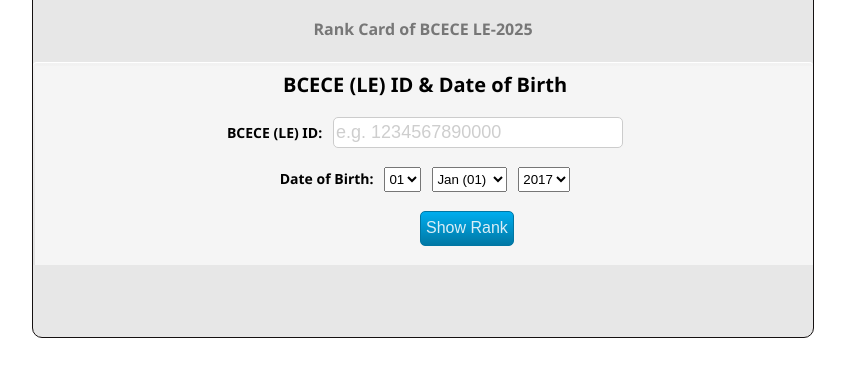
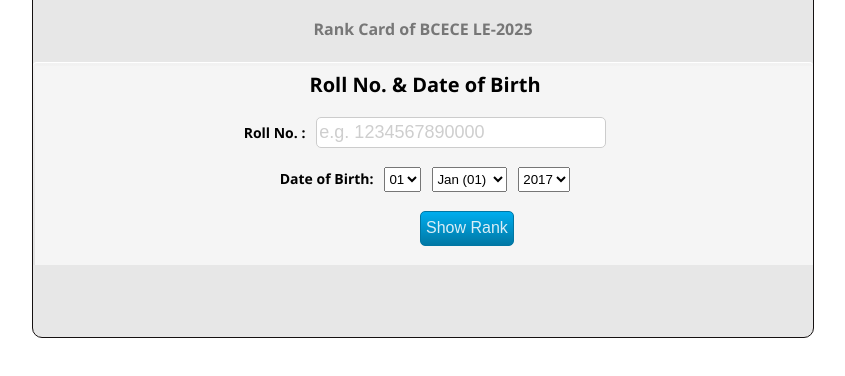
Before and after one commit to aersews/bcece-le-rank-prank, a plain HTML site: page BCECELE2025/BCECELE_RANK.html in a window 1280 px wide. Shown: the part 154-530 px from the top of the page, without its empty margins (218-1063 px from the left). Drawn offline with Linux system fonts and the light colour scheme.

Commit message:
updated roll no instead of bcece le id

```diff
--- a/BCECELE2025/BCECELE_RANK.html
+++ b/BCECELE2025/BCECELE_RANK.html
@@ -192,12 +192,12 @@
 						style="visibility:hidden"></a>
 					<a href="javascript:void(0);" onclick="tabSwitch(this)" class="gl_off" id="result"
 						style="visibility:hidden"></a>
-					<div class="tgl" id="roll_Data"><span style="font-size:20px; font-weight:bold">BCECE (LE) ID &amp;
+					<div class="tgl" id="roll_Data"><span style="font-size:20px; font-weight:bold">Roll No. &amp;
 							Date
 							of Birth </span><br>
 						<br>
 
-						<label class="name"><b>BCECE (LE) ID:</b> </label>
+						<label class="name"><b>Roll No. :</b> </label>
 						  <input size="25" id="rolls" name="rolls" type="text" value="e.g. 1234567890000"
 							class="hintTextbox" maxlength="13">
 						<br>
```
